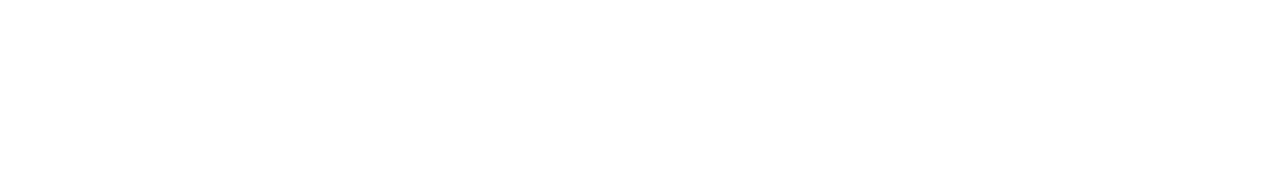
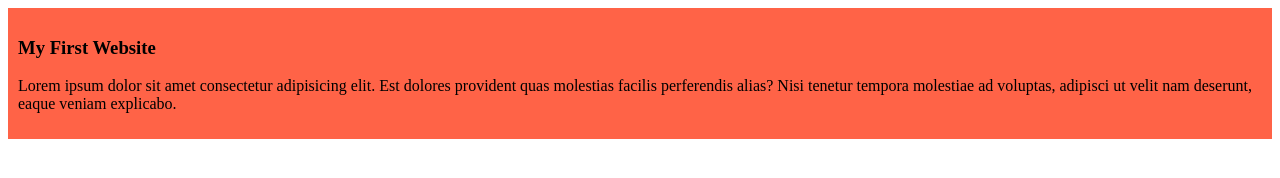
Before and after one commit to aamamun24/my-simple-website, a plain HTML site: page index.html in a window 1280 px wide. Drawn offline with Linux system fonts and the light colour scheme.

Commit message:
my first blog

```diff
--- a/index.html
+++ b/index.html
@@ -4,8 +4,12 @@
     <meta charset="UTF-8">
     <meta name="viewport" content="width=device-width, initial-scale=1.0">
     <title>My simple website</title>
+    <link rel="stylesheet" href="styles/blog.css">
 </head>
 <body>
-
+    <div class="blog">
+        <h3>My First Website</h3>
+        <p>Lorem ipsum dolor sit amet consectetur adipisicing elit. Est dolores provident quas molestias facilis perferendis alias? Nisi tenetur tempora molestiae ad voluptas, adipisci ut velit nam deserunt, eaque veniam explicabo.</p>
+    </div>
 </body>
 </html>
--- /dev/null
+++ b/styles/blog.css
@@ -0,0 +1,4 @@
+div{
+    background-color: tomato;
+    padding: 10px;
+}
```
